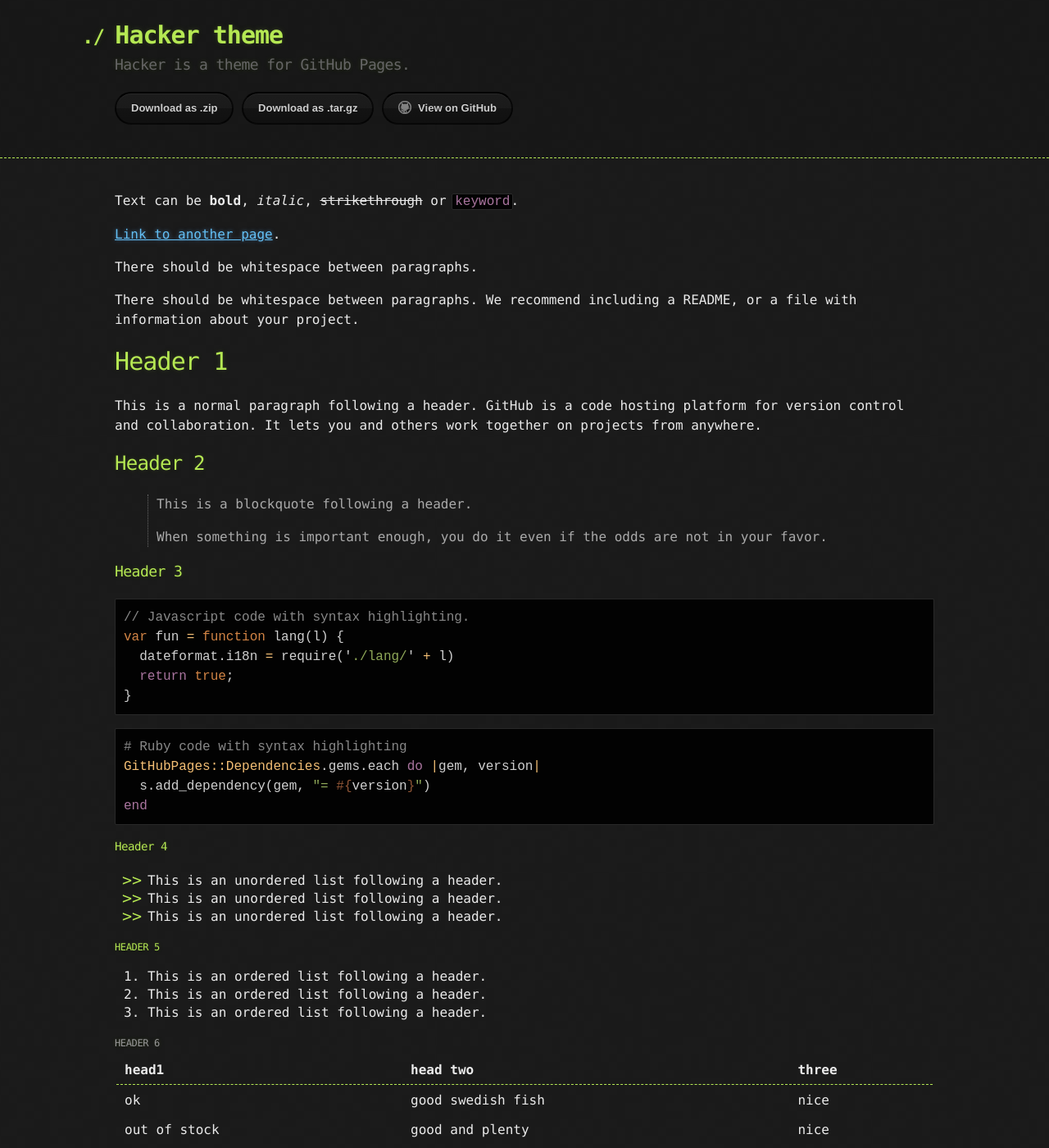
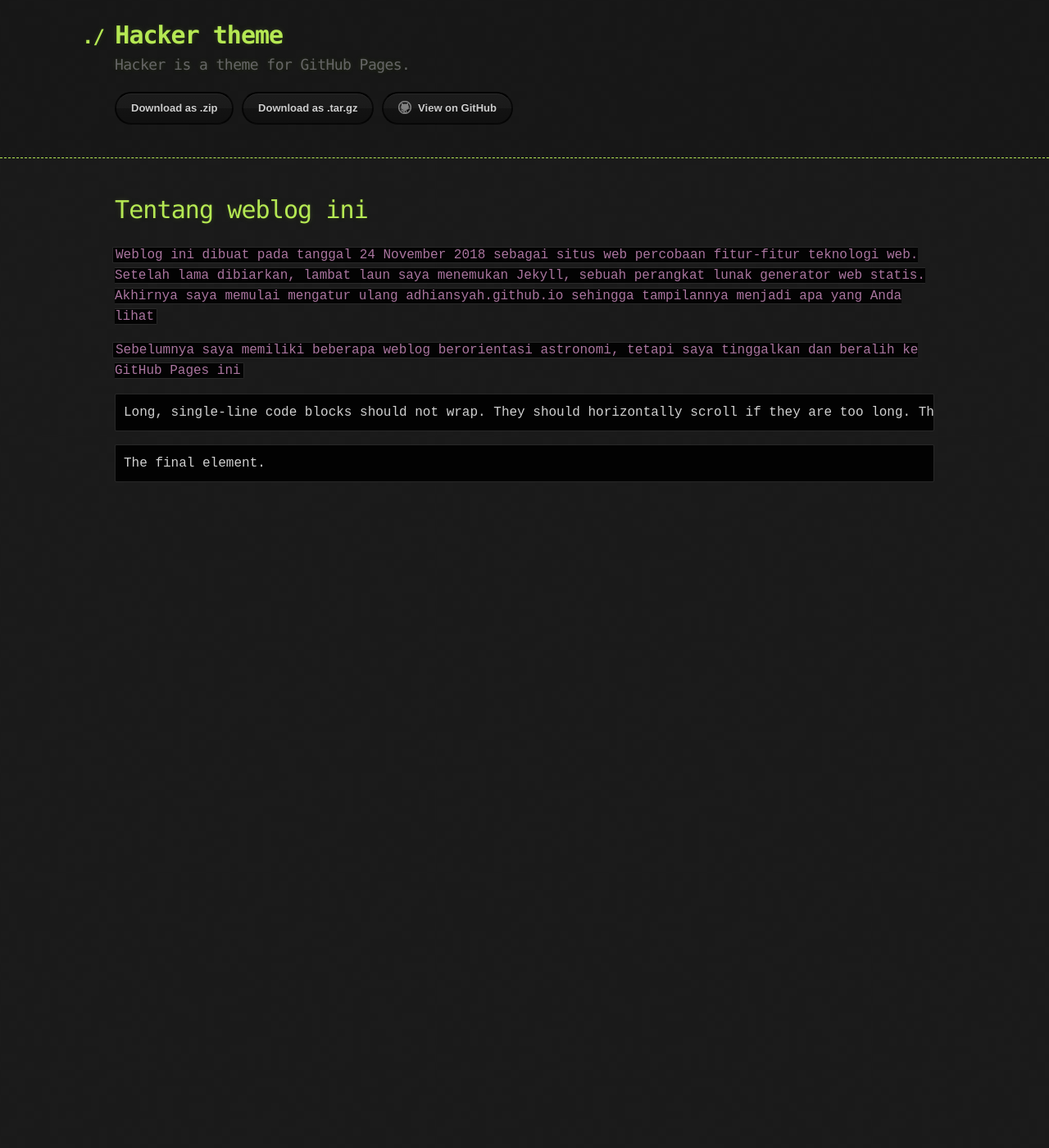
Before and after one commit to adhiansyah/adhiansyah.github.io, a Jekyll site: the page built from index.md, in a window 1280 px wide and 1400 px high. Shown: the whole window at 82% size. Built offline with Jekyll 4.4.1, drawn with Linux system fonts in a browser that asks for light colours; our own code applies the rules of GitHub Pages for plain Markdown files; some of the changed text lies outside the part shown.

Commit message:
Pembaruan index.md

````diff
--- a/index.md
+++ b/index.md
@@ -2,117 +2,10 @@
 layout: default
 ---
 
-Text can be **bold**, _italic_, ~~strikethrough~~ or `keyword`.
+# Tentang weblog ini
+`Weblog ini dibuat pada tanggal 24 November 2018 sebagai situs web percobaan fitur-fitur teknologi web. Setelah lama dibiarkan, lambat laun saya menemukan Jekyll, sebuah perangkat lunak generator web statis. Akhirnya saya memulai mengatur ulang adhiansyah.github.io sehingga tampilannya menjadi apa yang Anda lihat`
 
-[Link to another page](./another-page.html).
-
-There should be whitespace between paragraphs.
-
-There should be whitespace between paragraphs. We recommend including a README, or a file with information about your project.
-
-# Header 1
-
-This is a normal paragraph following a header. GitHub is a code hosting platform for version control and collaboration. It lets you and others work together on projects from anywhere.
-
-## Header 2
-
-> This is a blockquote following a header.
->
-> When something is important enough, you do it even if the odds are not in your favor.
-
-### Header 3
-
-```js
-// Javascript code with syntax highlighting.
-var fun = function lang(l) {
-  dateformat.i18n = require('./lang/' + l)
-  return true;
-}
-```
-
-```ruby
-# Ruby code with syntax highlighting
-GitHubPages::Dependencies.gems.each do |gem, version|
-  s.add_dependency(gem, "= #{version}")
-end
-```
-
-#### Header 4
-
-*   This is an unordered list following a header.
-*   This is an unordered list following a header.
-*   This is an unordered list following a header.
-
-##### Header 5
-
-1.  This is an ordered list following a header.
-2.  This is an ordered list following a header.
-3.  This is an ordered list following a header.
-
-###### Header 6
-
-| head1        | head two          | three |
-|:-------------|:------------------|:------|
-| ok           | good swedish fish | nice  |
-| out of stock | good and plenty   | nice  |
-| ok           | good `oreos`      | hmm   |
-| ok           | good `zoute` drop | yumm  |
-
-### There's a horizontal rule below this.
-
-* * *
-
-### Here is an unordered list:
-
-*   Item foo
-*   Item bar
-*   Item baz
-*   Item zip
-
-### And an ordered list:
-
-1.  Item one
-1.  Item two
-1.  Item three
-1.  Item four
-
-### And a nested list:
-
-- level 1 item
-  - level 2 item
-  - level 2 item
-    - level 3 item
-    - level 3 item
-- level 1 item
-  - level 2 item
-  - level 2 item
-  - level 2 item
-- level 1 item
-  - level 2 item
-  - level 2 item
-- level 1 item
-
-### Small image
-
-![Octocat](https://github.githubassets.com/images/icons/emoji/octocat.png)
-
-### Large image
-
-![Branching](https://guides.github.com/activities/hello-world/branching.png)
-
-
-### Definition lists can be used with HTML syntax.
-
-<dl>
-<dt>Name</dt>
-<dd>Godzilla</dd>
-<dt>Born</dt>
-<dd>1952</dd>
-<dt>Birthplace</dt>
-<dd>Japan</dd>
-<dt>Color</dt>
-<dd>Green</dd>
-</dl>
+`Sebelumnya saya memiliki beberapa weblog berorientasi astronomi, tetapi saya tinggalkan dan beralih ke GitHub Pages ini`
 
 ```
 Long, single-line code blocks should not wrap. They should horizontally scroll if they are too long. This line should be long enough to demonstrate this.
````
